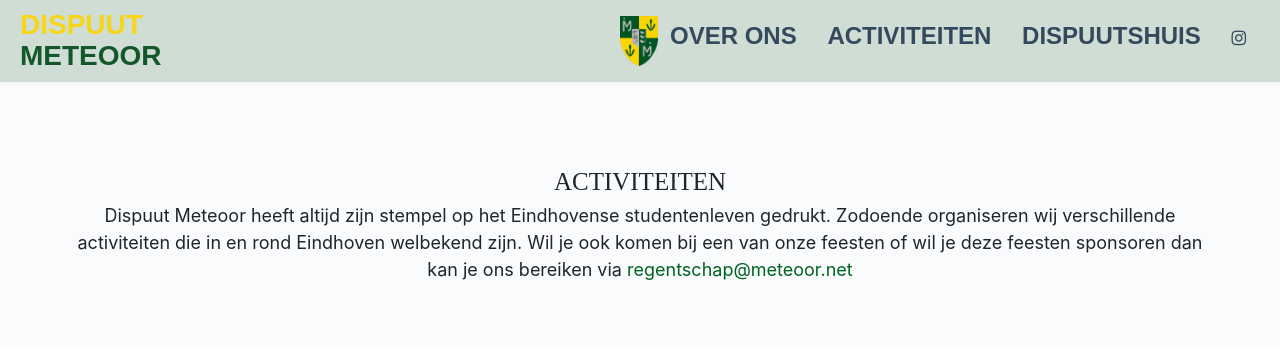
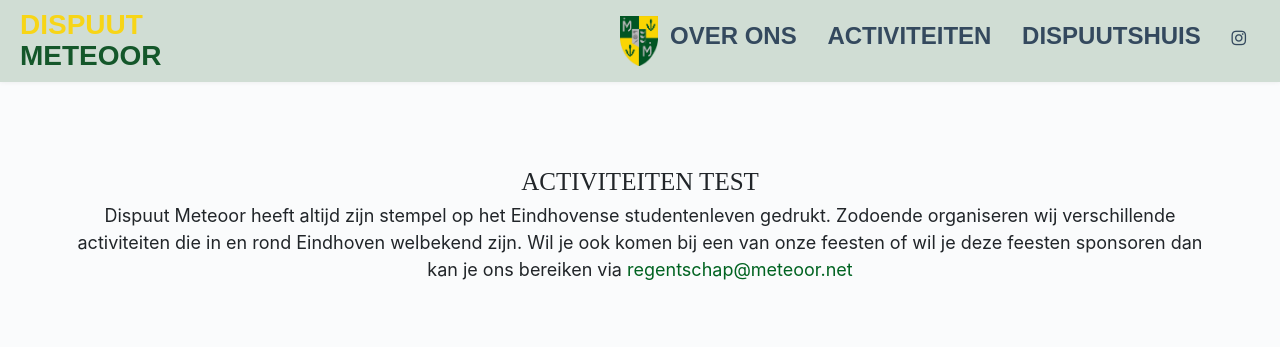
Before and after one commit to Meteoor1958/Meteoor1958.github.io, a Jekyll site: the page built from activiteiten.html, in a window 1280 px wide and 900 px high. Shown: the top 363 px of the window. Built offline with Jekyll 4.4.1, drawn with Linux system fonts in a browser that asks for light colours.

Commit message:
test jafet

```diff
--- a/Gemfile
+++ b/Gemfile
@@ -7,5 +7,6 @@ gem "rails"
 # gem "jekyll", "~> 4.2"
 gem "github-pages", "~> 226", group: :jekyll_plugins
 
+gem "jekyll", "~> 3.9"
 
 gem "webrick", "~> 1.7"
--- a/activiteiten.html
+++ b/activiteiten.html
@@ -5,7 +5,7 @@ layout: default
 <section class="light-bg">
     <div class="container inner">
         <header>
-            <h1 style="font-family: 'Agency FB'; margin-top: 10%;">Activiteiten</h1>
+            <h1 style="font-family: 'Agency FB'; margin-top: 10%;">Activiteiten test</h1>
             <p class="indent">Dispuut Meteoor heeft altijd zijn stempel op het Eindhovense studentenleven gedrukt.
                 Zodoende organiseren wij verschillende activiteiten die in en rond Eindhoven welbekend zijn.
                 Wil je ook komen bij een van onze feesten of wil je deze feesten sponsoren dan kan je ons bereiken via <a href="mailto:regentschap@meteoor.net">regentschap@meteoor.net</a></p>
```
Also changed, not shown: Gemfile.lock.
